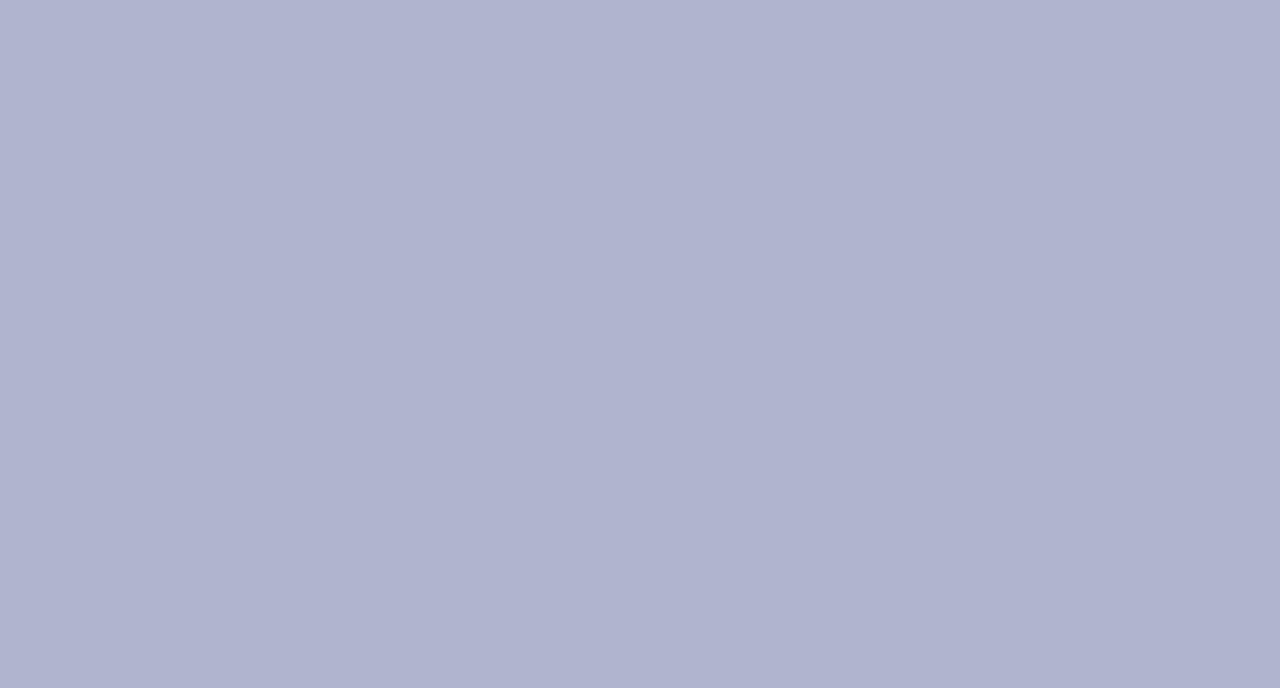
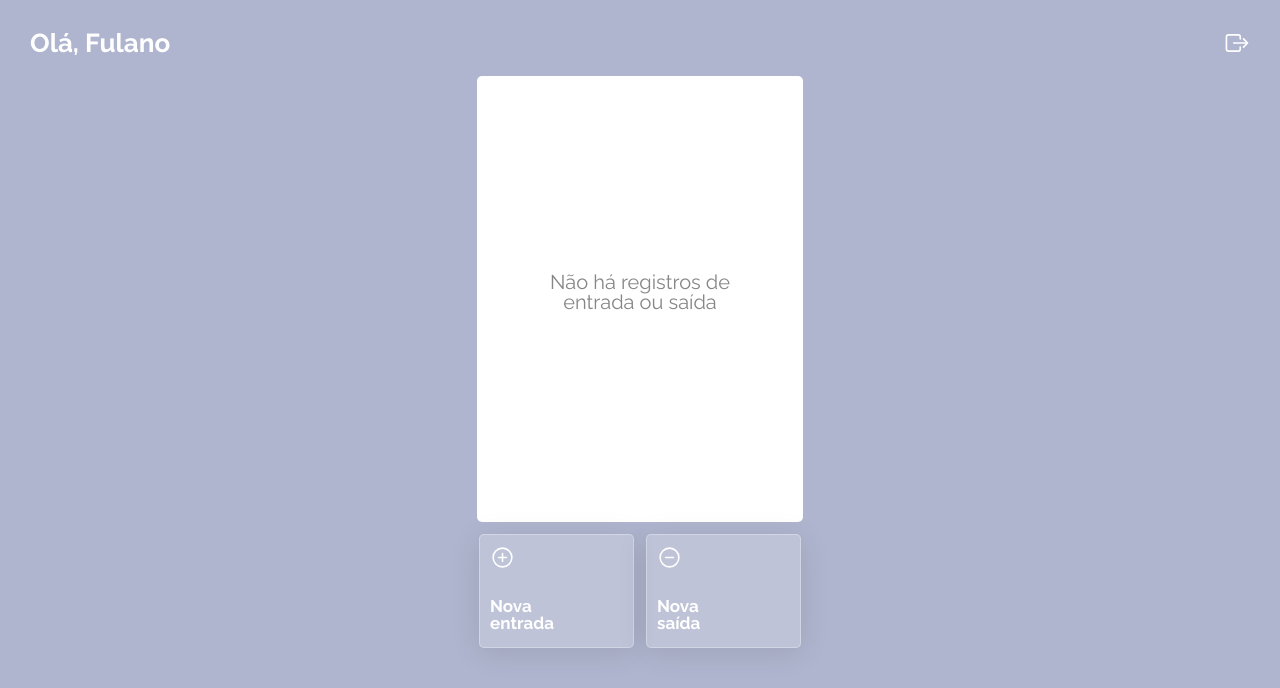
Before and after one commit to jepariz/projeto14-mywallet-front, a React (Create React App) app: page /carteira in a window 1280 px wide. Before the commit this address had no page. Shown: the top 688 px of the page. Built offline with nearby package versions, Linux system fonts and the light colour scheme; a web font is replaced by a local one.

Commit message:
criei o layout da carteira

```diff
--- a/src/App.js
+++ b/src/App.js
@@ -3,6 +3,7 @@ import GlobalStyle from './GlobalStyle'
 import { BrowserRouter, Routes, Route } from "react-router-dom";
 import Login from './pages/Login'
 import Register from './pages/Register'
+import Wallet from "./pages/Wallet"
 
 
 function App() {
@@ -10,12 +11,14 @@ function App() {
   return (
     <>
     <BrowserRouter>
+    <GlobalStyle />
     <Routes>
-      <Route path='/' element={<Login />}/>
-      <Route path='/registro' element={ <Register/>}/>
+      {/* <Route path='/' element={<Login />}/>
+      <Route path='/registro' element={ <Register/>}/> */}
+      <Route path='/carteira' element={ <Wallet/>}/>
     </Routes>
     </BrowserRouter>
-    <GlobalStyle />
+
     </>
   )
 }
--- /dev/null
+++ b/src/components/RecordOptions.js
@@ -0,0 +1,46 @@
+import styled from "styled-components"
+
+export default function RecordOptions() {
+  return (
+     <RecordOptionsStyle>
+        <div>
+          <ion-icon name="add-circle-outline"></ion-icon>
+          <p>Nova <br></br> entrada</p>
+        </div>
+        <div>
+        <ion-icon name="remove-circle-outline"></ion-icon>
+          <p>Nova <br></br> saída</p>
+        </div>
+      </RecordOptionsStyle>
+  )
+}
+
+const RecordOptionsStyle = styled.div`
+  margin-top: 12px;
+  display: flex;
+  gap: 12px;
+
+  div {
+    width: 155px;
+    height: 114px;
+    border-radius: 5px;
+    background: rgba(255, 255, 255, 0.2);
+    border-radius: 5px;
+    box-shadow: 0 4px 30px rgba(0, 0, 0, 0.1);
+    border: 1px solid rgba(255, 255, 255, 0.3);
+    margin-bottom: 20px;
+    box-sizing: border-box;
+    padding: 10px;
+
+    p{
+      font-size: 17px;
+      font-weight: 700;
+      margin-top: 25px;
+    }
+
+    ion-icon{
+      font-size: 25px;
+
+    }
+  }
+`;
--- /dev/null
+++ b/src/components/Records.js
@@ -0,0 +1,26 @@
+import styled from "styled-components";
+
+export default function Records() {
+  return (
+    <WalletRecords>
+    <p>
+      Não há registros de <br></br> entrada ou saída
+    </p>
+  </WalletRecords>
+  )
+}
+
+const WalletRecords = styled.div`
+  margin-top: 20px;
+  width: 326px;
+  height: 446px;
+  background-color: #fff;
+  border-radius: 5px;
+  text-align: center;
+
+  p {
+    margin-top: 60%;
+    color: #868686;
+    font-size: 20px;
+  }
+`;
--- /dev/null
+++ b/src/pages/Wallet.js
@@ -0,0 +1,41 @@
+import styled from "styled-components";
+import Records from "../components/Records";
+import RecordOptions from "../components/RecordOptions";
+
+export default function Wallet() {
+  return (
+    <WalletContainer>
+      <WalletHeader>
+        <h2>Olá, Fulano</h2>
+        <ion-icon name="exit-outline"></ion-icon>
+      </WalletHeader>
+     <Records />
+     <RecordOptions />
+    </WalletContainer>
+  );
+}
+
+const WalletContainer = styled.div`
+  box-sizing: border-box;
+  padding: 30px;
+  display: flex;
+  flex-direction: column;
+  justify-content: center;
+  align-items: center;
+`;
+
+const WalletHeader = styled.div`
+  display: flex;
+  justify-content: space-between;
+  width: 100%;
+
+  h2 {
+    font-size: 26px;
+    font-weight: 700;
+  }
+
+  ion-icon {
+    font-size: 26px;
+    align-self: center;
+  }
+`;
```
